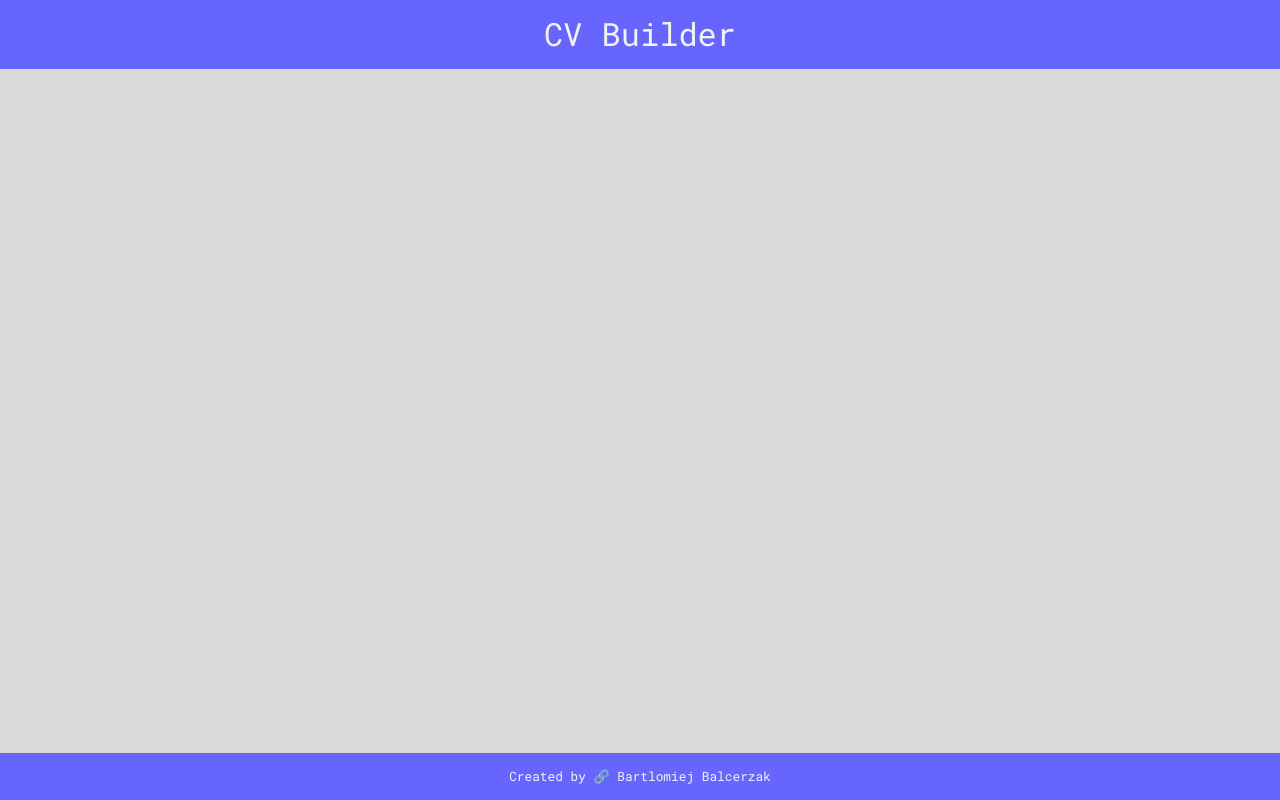
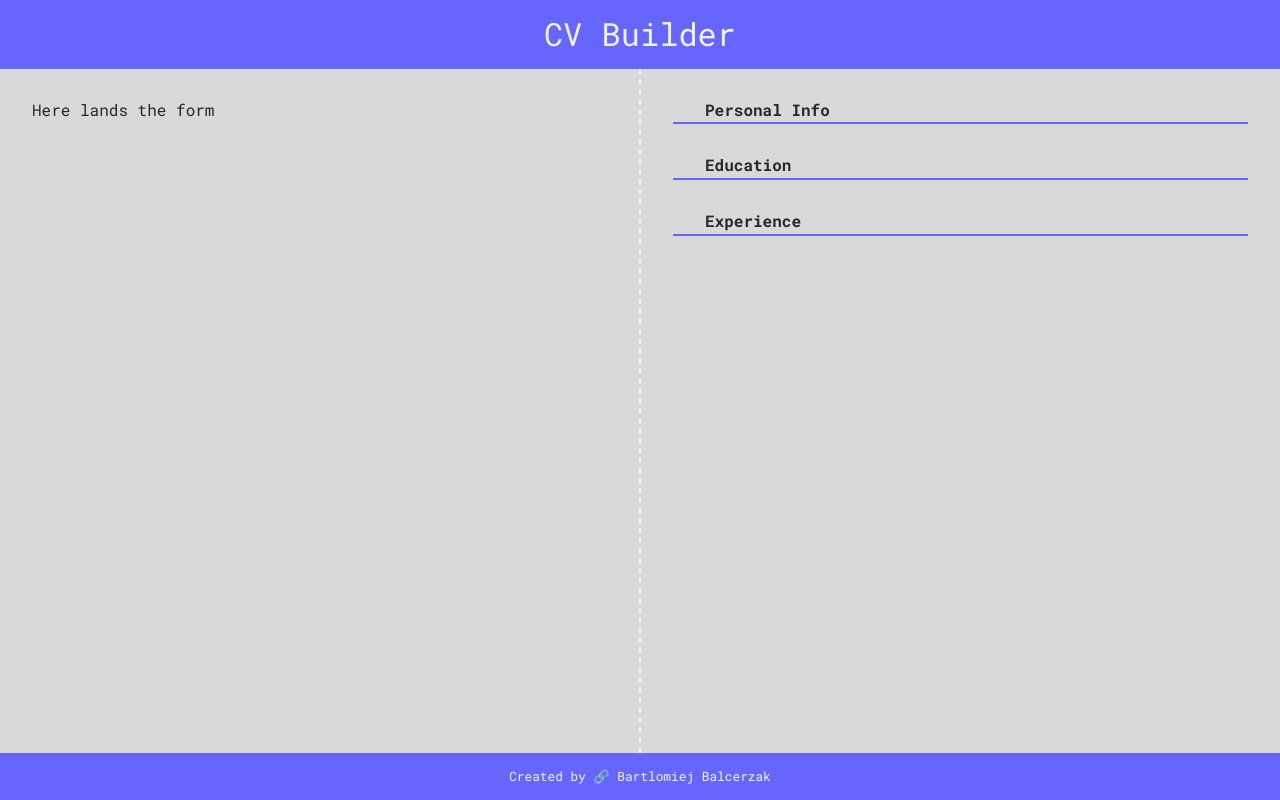
Before and after one commit to bartek8b/TOP-CV_App, a React (Vite) app: page / in a window 1280 px wide. Built offline with nearby package versions, Linux system fonts and the light colour scheme.

Commit message:
Set basic styles for Form & Preview, add interests to CV

```diff
--- a/src/App.jsx
+++ b/src/App.jsx
@@ -20,11 +20,15 @@ function App() {
     { id: crypto.randomUUID(), years: '', company: '', position: '' },
   ]);
 
+  const [interests, setInterests] = useState(() => [
+    { id: crypto.randomUUID(), interest: '' },
+  ]);
+
   return (
     <>
       <header>CV Builder</header>
       <a href="#preview" style={{ textAlign: 'center' }}>
-        Scroll to Preview &#8681;
+        &#8681; Scroll to Preview &#8681;
       </a>
       <main>
         <Form
@@ -34,6 +38,8 @@ function App() {
           setEducation={setEducation}
           experience={experience}
           setExperience={setExperience}
+          interests={interests}
+          setInterests={setInterests}
         />
         <Preview
           personalInfo={personalInfo}
--- a/src/components/Form.jsx
+++ b/src/components/Form.jsx
@@ -1,7 +1,11 @@
+import './form.css';
+
 export function Form() {
   const handleSubmit = (e) => {
     e.preventDefault();
   };
 
-  return <form onSubmit={handleSubmit}></form>;
+  return <form onSubmit={handleSubmit}>
+    Here lands the form
+  </form>;
 }
--- a/src/components/Preview.jsx
+++ b/src/components/Preview.jsx
@@ -1,5 +1,19 @@
-export function Preview() {
-  return <section id="preview">
+import './preview.css';
 
-  </section>;
+export function Preview({ personalInfo, education, experience, interests }) {
+  return (
+    <section id="preview">
+      <article>
+        <strong>Personal Info</strong>
+      </article>
+
+      <article>
+        <strong>Education</strong>
+      </article>
+
+      <article>
+        <strong>Experience</strong>
+      </article>
+    </section>
+  );
 }
--- /dev/null
+++ b/src/components/form.css
@@ -0,0 +1,10 @@
+form {
+  border-right: 2px dashed var(--lighter-color);
+}
+
+@media (max-width: 768px) {
+  form {
+    border-right: none;
+    border-bottom: 2px dashed var(--lighter-color);
+  }
+}
--- /dev/null
+++ b/src/components/preview.css
@@ -0,0 +1,13 @@
+section {
+  display: flex;
+  flex-direction: column;
+  gap: 2rem;
+}
+
+strong {
+  display: inline-block;
+  width: 100%;
+  border-bottom: 2px solid var(--main-color);
+  padding-left: 2rem;
+  padding-bottom: 0.2rem;
+}
--- a/src/index.css
+++ b/src/index.css
@@ -34,6 +34,7 @@ main {
 main > * {
   flex: 1;
   min-width: 0;
+  padding: 2rem;
 }
 header,
 footer {
```
